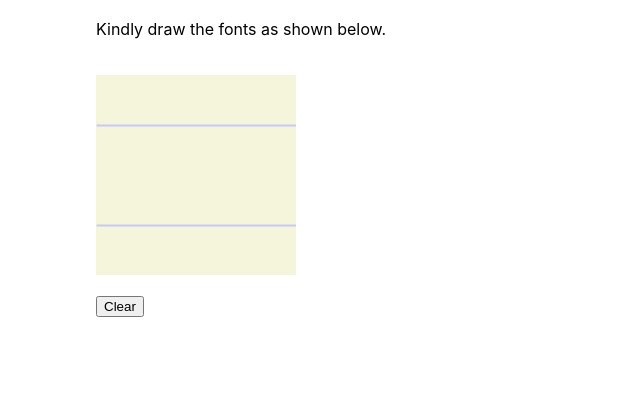
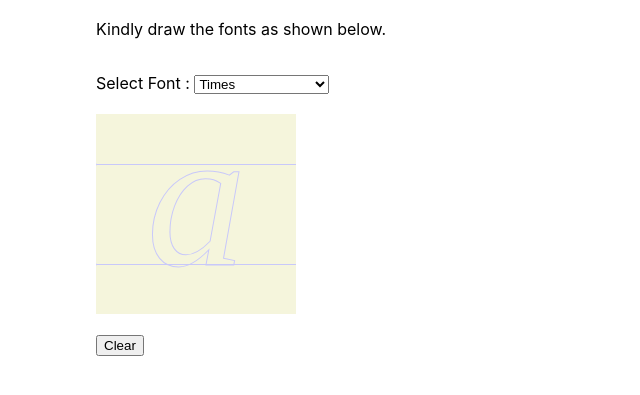
Before and after one commit to ankitshah86/typewrite, an Electron app: page src/index.html in a window 800 px wide. Shown: the part 95-490 px from the top of the page, without its empty margins (0-640 px from the left). Drawn offline with Linux system fonts and the light colour scheme.

Commit message:
fonts added

```diff
--- a/src/index.html
+++ b/src/index.html
@@ -1,15 +1,30 @@
 <!DOCTYPE html>
 <html>
+
 <head>
   <meta charset="UTF-8">
   <title>Hello World!</title>
   <link rel="stylesheet" href="index.css">
   <script defer src="render.js"></script>
 </head>
+
 <body>
   <h1>Type Writer</h1>
   <p>Kindly draw the fonts as shown below.</p>
-
+  Select Font : <select id="fontSelector" style="margin: 20px 0px;">
+    <option>Times</option>
+    <option>Calibri</option>
+    <option>Arial</option>
+    <option>Verdana</option>
+    <option>Helvetica</option>
+    <option>Tahoma</option>
+    <option>Trebuchet MS</option>
+    <option>Times New Roman</option>
+    <option>Georgia</option>
+    <option>Garamond</option>
+    <option>Courier New</option>
+    <option>Brush Script MT</option>
+  </select>
   <br>
   <div style="width: 200px; height: 200px; ">
     <canvas id="drawingboard" style="width: 200px; height: 200px; background-color: beige;">
@@ -17,6 +32,8 @@
   <br>
   <button id="clear">Clear</button>
 
+
   </canvas>
 </body>
+
 </html>
--- a/src/render.js
+++ b/src/render.js
@@ -5,6 +5,7 @@ var pathBegin
 var prevX, prevY
 
 var pathVec = []
+var fontFamily = "Times New Roman"
 
 /**
  *
@@ -15,6 +16,19 @@ var getCtx2d = function (canvas) {
     return canvas.getContext("2d")
 }
 
+/**
+ * @returns {HTMLSelectElement}
+ */
+var getFontSelector = function() {
+    return document.getElementById("fontSelector")
+}
+var fontSelector = getFontSelector()
+
+fontSelector.onchange = function() {
+    let idx = this[this.selectedIndex].text
+    fontFamily = idx
+    clear()
+}
 /**
  *
  * @returns {HTMLButtonElement}
@@ -38,10 +52,10 @@ var clear = function () {
     ctx.strokeStyle = "rgb(200,200,250)";
     //ctx.strokeStyle = "blue"
     ctx.lineWidth = 1;
-    ctx.font = "italic 200px calibri"
+    ctx.font = "italic 200px "+fontFamily
     ctx.textAlign = "center"
     ctx.textBaseline = "bottom"
-    ctx.strokeText("gG", 100, 198, 200)
+    ctx.strokeText("a", 100, 198, 200)
 
     //ctx.imageSmoothingQuality = "high"
     //ctx.bezierCurveTo()
@@ -55,13 +69,13 @@ var clearButton = getClearButton()
 
 clearButton.addEventListener("click", clear)
 
-
-
 /**
  *
  * @param {CanvasRenderingContext2D} ctx
  */
 var init = function (ctx) {
+
+
 
     ctx.translate(0.5, 0.5)
     //draw grid lines
@@ -77,6 +91,7 @@ var init = function (ctx) {
     ctx.lineWidth = 3;
 
     pathBegin = false
+    clear()
 }
 
 init(ctx)
@@ -101,5 +116,5 @@ drawingboard.addEventListener(('mousemove'), function (ev) {
 })
 
 drawingboard.addEventListener(("mouseup"), (ev) => {
-    console.log(pathVec)
+    //console.log(pathVec)
 })
```
Lines whose indentation alone changed are shown as unchanged.
